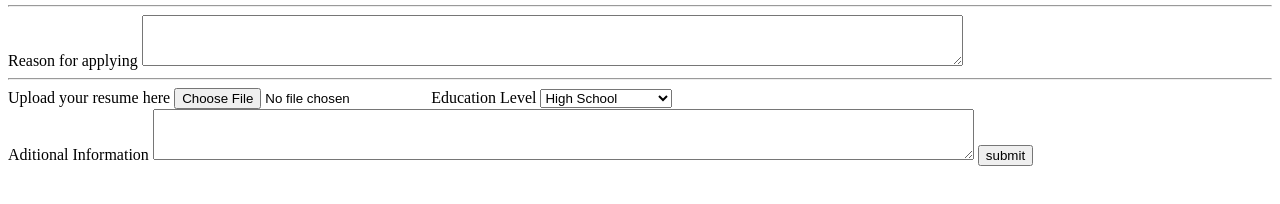
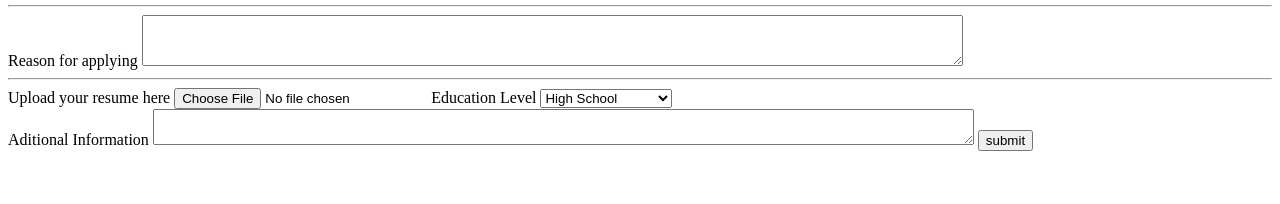
Before and after one commit to rukshonarad/html, a plain HTML site: page assignment/assignment-8/assignment-3.html in a window 1280 px wide. Shown: the part 104-308 px from the top of the page. Drawn offline with Linux system fonts and the light colour scheme.

Commit message:
Change some typo

```diff
--- a/assignment/assignment-8/assignment-3.html
+++ b/assignment/assignment-8/assignment-3.html
@@ -58,7 +58,7 @@
                 name="Information"
                 id="infoTextarea"
                 cols="100"
-                rows="3"
+                rows="2"
             ></textarea>
             <input type="submit" value="submit" />
         </form>
```
Also changed, not shown: assignment/assignment-7/assignment-7.html (+0 -4 lines).
